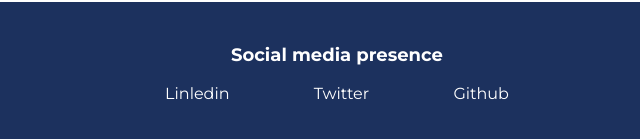
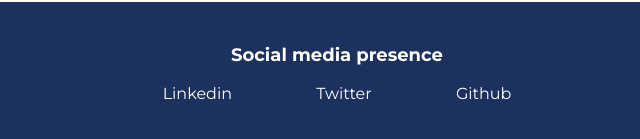
Before and after one commit to Kathirvelshunmugam/Kathir-portfolioWebsite, a plain HTML site: page index.html in a window 1280 px wide. Shown: the part 1175-1314 px from the top of the page, 303-943 px from the left. Drawn offline with Linux system fonts and the light colour scheme.

Commit message:
Spell update

```diff
--- a/index.html
+++ b/index.html
@@ -53,7 +53,7 @@
         <p class="footer-header">Social media presence</p>
         <ul class="social-links list-non-bullet">
             <li class="inline-list-item">
-                <a class="link" href="www.linkedin.com/in/kathirvelshunmugam7" target="_blank" >Linledin</a>
+                <a class="link" href="www.linkedin.com/in/kathirvelshunmugam7" target="_blank" >Linkedin</a>
             </li>
             <li class="inline-list-item">
                 <a class="link" href="" target="_blank" >Twitter</a>
```
Also changed, not shown: project.html (+1 -1 lines).
